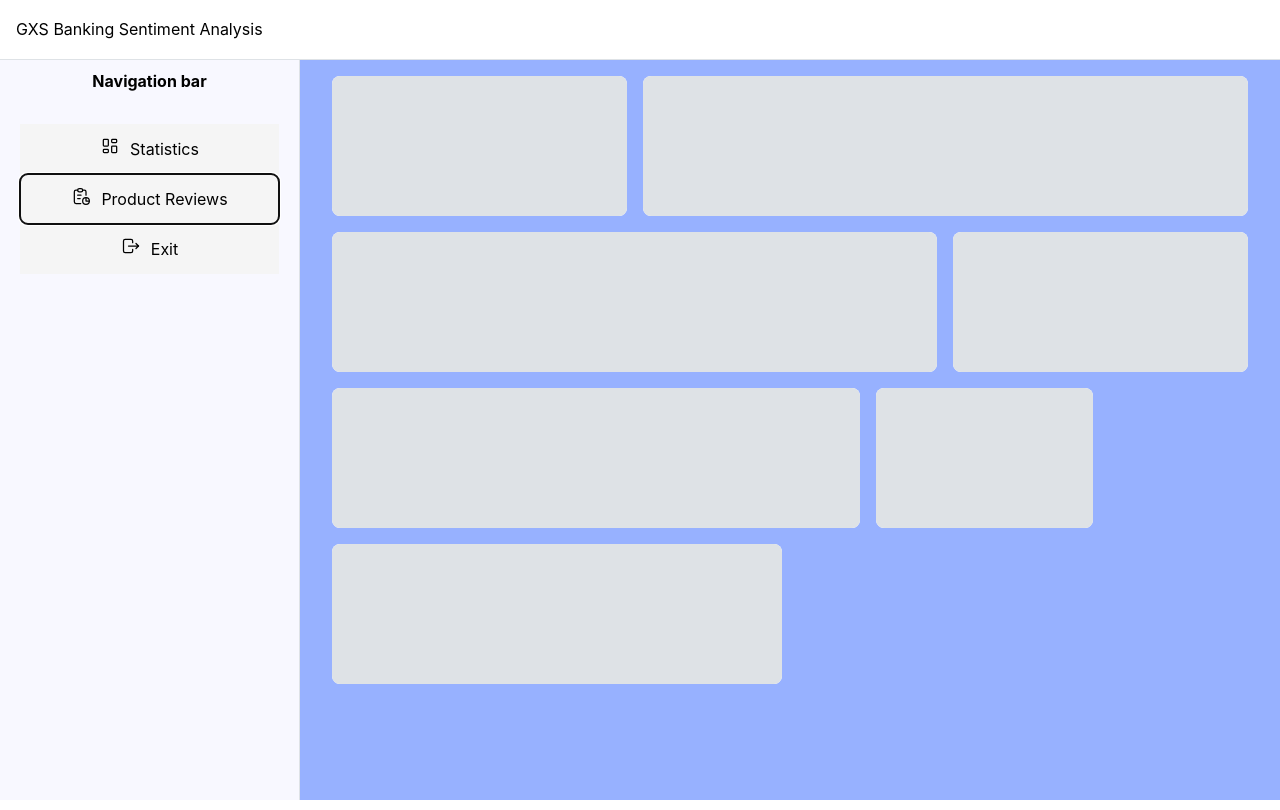
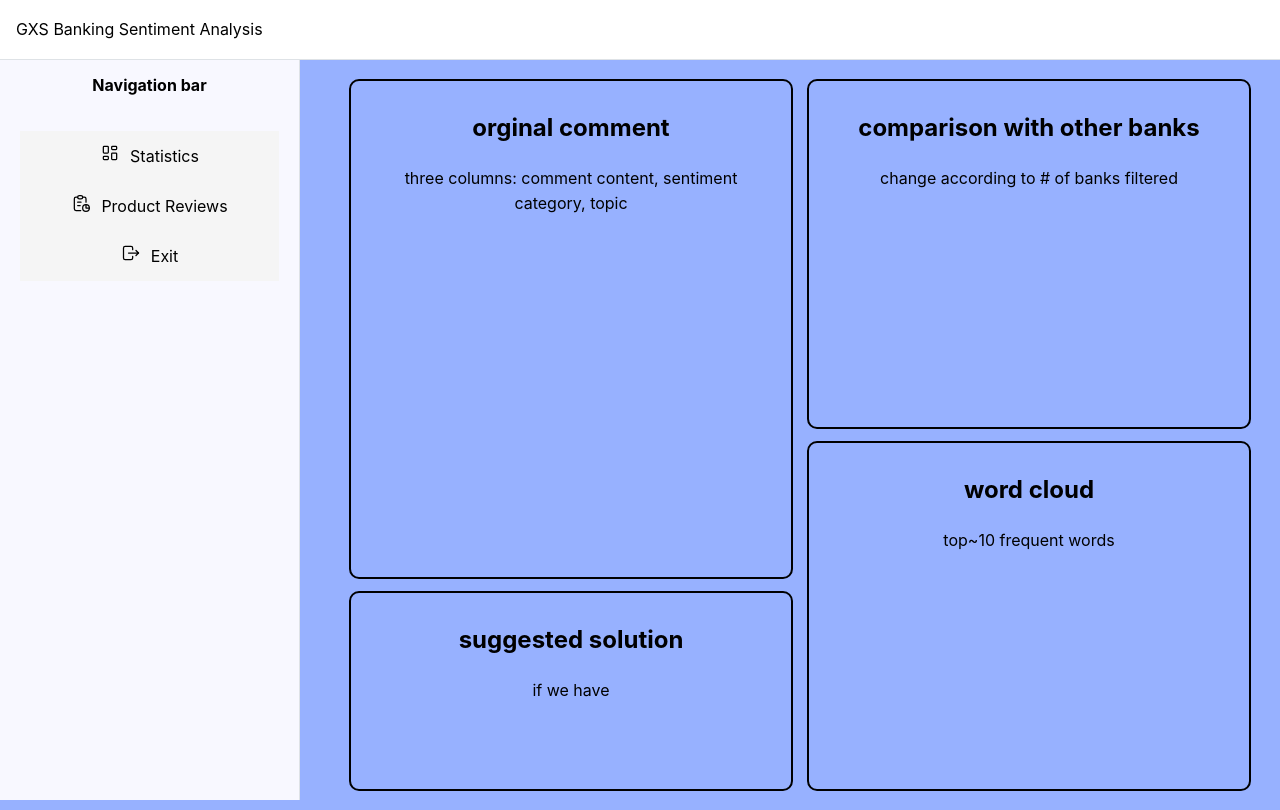
Before and after one commit to AY2324S2-DSA3101-WaddleWaffles/Banking-Sentiment-Analysis, a React (Vite) app in the folder client/: page / in a window 1280 px wide. Both pictures are taken after a click on the button "Product Reviews". Built offline with nearby package versions, Linux system fonts and the light colour scheme.

Commit message:
Sorted grid sizes

```diff
--- a/client/src/ProductReviews.jsx
+++ b/client/src/ProductReviews.jsx
@@ -1,23 +1,61 @@
 import React from 'react'
-import './index.css'
 import { Container, Grid, SimpleGrid, Skeleton, rem } from '@mantine/core';
-import './styles.css'
-
-const child = <Skeleton height={140} radius="md" animate={false} />;
+// const child = <Skeleton height={140} radius="md" animate={false} />;
+import "./ProductReviews.css"
 
 function ProductReviews() {
   return (
-    <Container  size = "xl">
-      {/* <Skeleton height= '80vh' radius="md" animate={false} /> */}
-      <Grid styles ={{margin: "0"}}>
-        <Grid.Col span={{ base: 12, xs: 4 }}>{child}</Grid.Col>
-        <Grid.Col span={{ base: 12, xs: 8 }}>{child}</Grid.Col>
-        <Grid.Col span={{ base: 12, xs: 8 }}>{child}</Grid.Col>
-        <Grid.Col span={{ base: 12, xs: 4 }}>{child}</Grid.Col>
-        <Grid.Col span={{ base: 30, xs: 7 }}>{child}</Grid.Col>
-        <Grid.Col span={{ base: 12, xs: 3 }}>{child}</Grid.Col>
-        <Grid.Col span={{ base: 12, xs: 6 }}>{child}</Grid.Col>
-      </Grid>
+    <Container size="100%" style={{ display: "flex", }}>
+
+
+
+      {/* First Grid - Right Side */}
+      <div style={{ flex: "50%", marginLeft: "20px" }}>
+      <Container style={{padding: "5px", size: "100%" }}>
+        <Grid styles={{ margin: "2" }}>
+
+          <Grid.Col span={{ base: 12, xs: 12}} style={{ height: "500px" }} className='columns'>
+            <Container size="100%">
+                <h2>orginal comment</h2>
+                <p>three columns: comment content, sentiment category, topic</p>
+            </Container>
+          </Grid.Col>
+
+          <Grid.Col span={{ base: 12, xs: 12}} style={{ height: "200px" }} className='columns'>
+            <Container size="100%">
+                <h2> suggested solution </h2>
+                <p>if we have</p>
+            </Container>
+          </Grid.Col>
+
+        </Grid>
+      </Container>
+      </div>
+
+
+       {/* First Grid - Left Side */}
+       <div style={{ flex: "50%", marginLeft: "20px" }}>
+      <Container style={{padding: "5px", size: "100%" }}>
+        <Grid styles={{ margin: "2" }}>
+
+          <Grid.Col span={{ base: 12, xs: 12}} style={{ height: "350px" }} className='columns'>
+            <Container size="100%">
+                <h2>comparison with other banks</h2>
+                <p>change according to # of banks filtered</p>
+            </Container>
+          </Grid.Col>
+
+          <Grid.Col span={{ base: 12, xs: 12}} style={{ height: "350px" }} className='columns'>
+            <Container size="100%">
+                <h2> word cloud </h2>
+                <p>top~10 frequent words</p>
+            </Container>
+          </Grid.Col>
+
+        </Grid>
+      </Container>
+      </div>
+
     </Container>
   );
 }
```
